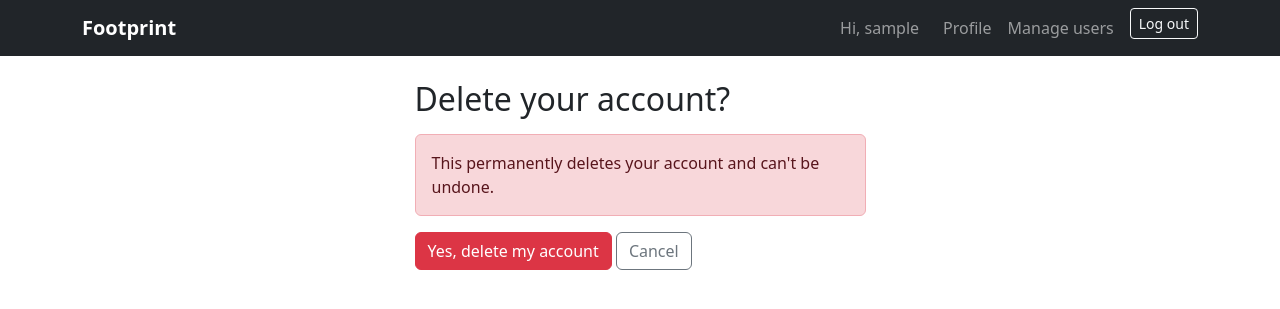
After one commit to Eduardo-landois/Footprint-project, a Django app: page /accounts/profile/delete/ in a window 1280 px wide. The commit adds this page. Shown: the top 309 px of the page. Run offline with Django 5.2, Linux system fonts and the light colour scheme; the visitor is signed in with stand-in values (Sample User, id 1).

Commit message:
Added an account deletion feature

```diff
--- a/accounts/urls.py
+++ b/accounts/urls.py
@@ -7,6 +7,7 @@ urlpatterns = [
     path('signup/', views.signup, name='signup'),
     path('profile/', views.profile, name='profile'),
     path('profile/edit/', views.edit_profile, name='edit_profile'),
+    path('profile/delete/', views.delete_account, name='delete_account'),
     path('users/', views.user_list, name='user_list'),
     path('users/<int:user_id>/role/', views.change_role, name='change_role'),
 ]
--- a/accounts/views.py
+++ b/accounts/views.py
@@ -1,4 +1,4 @@
-from django.contrib.auth import get_user_model, login
+from django.contrib.auth import get_user_model, login, logout
 from django.contrib.auth.decorators import login_required
 from django.contrib.auth.password_validation import validate_password
 from django.core.exceptions import ValidationError
@@ -129,3 +129,16 @@ def change_role(request, user_id):
             member.save()
 
     return redirect('user_list')
+
+
+@login_required
+def delete_account(request):
+    # GET: show a "are you sure?" page
+    # POST: log the user out first, then delete their account
+    if request.method == 'POST':
+        user = request.user
+        logout(request)
+        user.delete()
+        return redirect('home')
+
+    return render(request, 'accounts/delete_account.html')
--- /dev/null
+++ b/templates/accounts/delete_account.html
@@ -0,0 +1,20 @@
+{% extends 'base.html' %}
+
+{% block title %}Delete account · Footprint{% endblock %}
+
+{% block content %}
+<div class="row justify-content-center">
+  <div class="col-md-5">
+    <h2 class="mb-3">Delete your account?</h2>
+    <div class="alert alert-danger">
+      This permanently deletes your account and can't be undone.
+    </div>
+
+    <form method="POST">
+      {% csrf_token %}
+      <button class="btn btn-danger" type="submit">Yes, delete my account</button>
+      <a class="btn btn-outline-secondary" href="{% url 'profile' %}">Cancel</a>
+    </form>
+  </div>
+</div>
+{% endblock %}
--- a/templates/accounts/profile.html
+++ b/templates/accounts/profile.html
@@ -31,6 +31,7 @@
     </table>
 
     <a class="btn btn-primary" href="{% url 'edit_profile' %}">Edit profile</a>
+     <a class="btn btn-outline-danger ms-2" href="{% url 'delete_account' %}">Delete account</a>
   </div>
 </div>
 {% endblock %}
```
